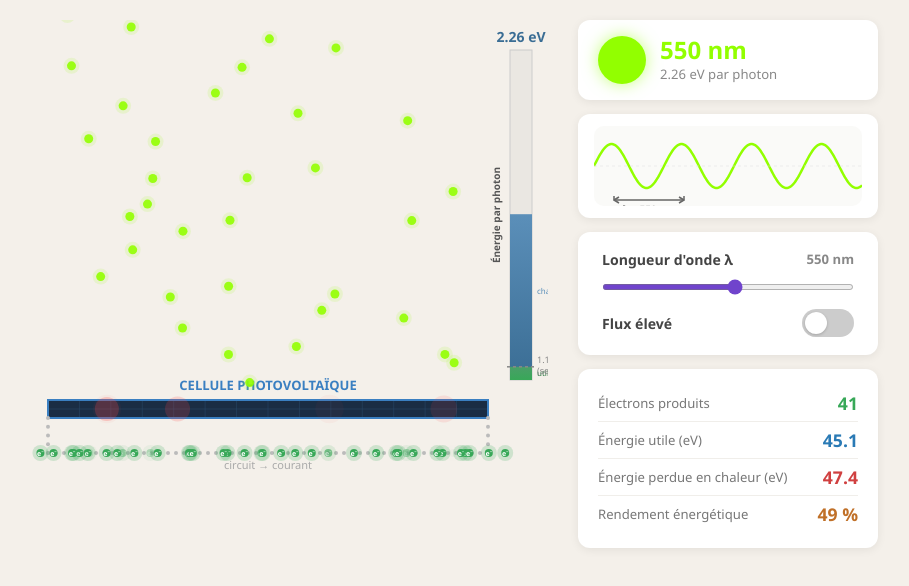
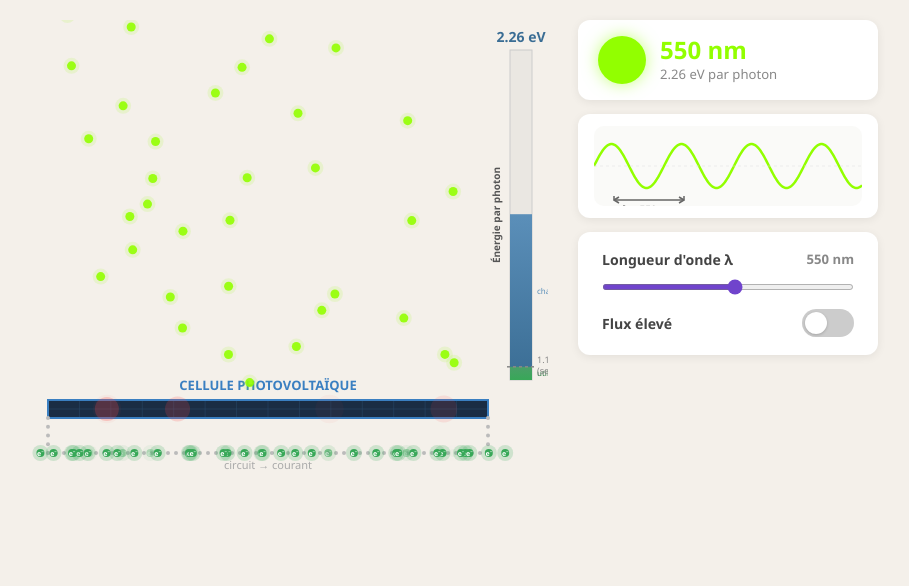
Before and after one commit to Dotcom8/ES2, a plain HTML site: page index.html in a window 1280 px wide. Shown: the whole page, without its empty margins (207-1116 px from the left). Drawn offline with Linux system fonts and the light colour scheme.

Commit message:
Remove result box and update related logic
Removed unused result box and related calculations.

```diff
--- a/index.html
+++ b/index.html
@@ -74,17 +74,6 @@
     box-shadow: 0 2px 10px rgba(0,0,0,0.07); width: 300px;
     display: flex; flex-direction: column; align-items: center;
   }
-  .result-box {
-    background: #fff; border-radius: 12px; padding: 16px 20px;
-    box-shadow: 0 2px 10px rgba(0,0,0,0.07); width: 300px;
-  }
-  .result-row {
-    display: flex; justify-content: space-between; align-items: center;
-    padding: 6px 0; border-bottom: 1px solid #f0eeea;
-  }
-  .result-row:last-child { border-bottom: none; }
-  .result-label { font-size: 0.82rem; color: #777; }
-  .result-val { font-size: 1.1rem; font-weight: 700; }
 </style>
 </head>
 <body>
@@ -115,45 +104,10 @@
         <button class="toggle-btn" id="toggleFlux"></button>
       </div>
     </div>
-
-    <div class="result-box">
-      <div class="result-row">
-        <span class="result-label">Électrons produits</span>
-        <span class="result-val" id="rElectrons" style="color:#38a858;">0</span>
-      </div>
-      <div class="result-row">
-        <span class="result-label">Énergie utile (eV)</span>
-        <span class="result-val" id="rUtile" style="color:#2a7ab5;">0</span>
-      </div>
-      <div class="result-row">
-        <span class="result-label">Énergie perdue en chaleur (eV)</span>
-        <span class="result-val" id="rChaleur" style="color:#d04040;">0</span>
-      </div>
-      <div class="result-row">
-        <span class="result-label">Rendement énergétique</span>
-        <span class="result-val" id="rRendement" style="color:#c07028;">—</span>
-      </div>
-    </div>
   </div>
 </div>
 
 <script>
-/*
-  PHYSIQUE CORRECTE :
-  ─────────────────
-  Tous les photons visibles (380-700 nm) ont une énergie > 1.1 eV
-  (le seuil du silicium). Donc chaque photon visible qui touche la
-  cellule libère EXACTEMENT 1 électron. Pas plus.
-
-  La différence : l'énergie au-dessus de 1.1 eV est PERDUE en chaleur.
-  → Un photon violet (3.1 eV) produit 1 électron + 2.0 eV de chaleur
-  → Un photon rouge  (1.8 eV) produit 1 électron + 0.7 eV de chaleur
-
-  Donc à nombre de photons ÉGAL, le courant est le MÊME.
-  Mais le rendement énergétique est MEILLEUR pour le rouge.
-  Et le violet chauffe plus le panneau (ce qui le rend moins efficace).
-*/
-
 function setupCanvas(canvas, w, h) {
   const dpr = window.devicePixelRatio || 1;
   canvas.width = w * dpr;
@@ -197,7 +151,6 @@ function rgb(c,a) { return a!==undefined ? `rgba(${c.r},${c.g},${c.b},${a})` : `
 let lambda = 550, highFlux = false;
 let photons = [], electrons = [], flashes = [];
 let spawnAcc = 0;
-let totalElectrons = 0, totalUtile = 0, totalChaleur = 0, totalEnergyIn = 0;
 
 const sliderL = document.getElementById('sliderLambda');
 const toggleBtn = document.getElementById('toggleFlux');
@@ -210,8 +163,6 @@ sliderL.addEventListener('input', () => {
 toggleBtn.addEventListener('click', () => {
   highFlux = !highFlux;
   toggleBtn.classList.toggle('on', highFlux);
-  // Reset stats when toggling to see fair comparison
-  totalElectrons = 0; totalUtile = 0; totalChaleur = 0; totalEnergyIn = 0;
 });
 
 function updateInfo() {
@@ -222,16 +173,6 @@ function updateInfo() {
   document.getElementById('lambdaText').style.color = rgb(col);
   document.getElementById('colorCircle').style.background = rgb(col);
   document.getElementById('colorCircle').style.boxShadow = `0 0 16px ${rgb(col,0.5)}`;
-  // Reset stats on lambda change for clean comparison
-  totalElectrons = 0; totalUtile = 0; totalChaleur = 0; totalEnergyIn = 0;
-}
-
-function updateResults() {
-  document.getElementById('rElectrons').textContent = totalElectrons;
-  document.getElementById('rUtile').textContent = totalUtile.toFixed(1);
-  document.getElementById('rChaleur').textContent = totalChaleur.toFixed(1);
-  const rend = totalEnergyIn > 0 ? Math.round((totalUtile / totalEnergyIn) * 100) : 0;
-  document.getElementById('rRendement').textContent = rend + ' %';
 }
 
 function drawWave() {
@@ -240,12 +181,10 @@ function drawWave() {
   ctxW.fillRect(0, 0, WW, WH);
   const col = wavelengthToRGB(lambda);
   const midY = WH / 2, amp = 22;
-  const minP = 36, maxP = 100;
   const t = (lambda - 380) / (700 - 380);
-  const period = minP + t * (maxP - minP);
+  const period = 36 + t * 64;
 
-  ctxW.strokeStyle = rgb(col);
-  ctxW.lineWidth = 2.5;
+  ctxW.strokeStyle = rgb(col); ctxW.lineWidth = 2.5;
   ctxW.beginPath();
   for (let x = 0; x <= WW; x++) {
     const y = midY - amp * Math.sin((x / period) * Math.PI * 2);
@@ -259,16 +198,13 @@ function drawWave() {
     ctxW.strokeStyle = '#666'; ctxW.lineWidth = 1.5;
     ctxW.beginPath();
     ctxW.moveTo(bs, bY-4); ctxW.lineTo(bs, bY);
-    ctxW.lineTo(be, bY); ctxW.lineTo(be, bY-4);
-    ctxW.stroke();
+    ctxW.lineTo(be, bY); ctxW.lineTo(be, bY-4); ctxW.stroke();
     ctxW.beginPath();
     ctxW.moveTo(bs, bY); ctxW.lineTo(bs+5, bY-3);
-    ctxW.moveTo(bs, bY); ctxW.lineTo(bs+5, bY+3);
-    ctxW.stroke();
+    ctxW.moveTo(bs, bY); ctxW.lineTo(bs+5, bY+3); ctxW.stroke();
     ctxW.beginPath();
     ctxW.moveTo(be, bY); ctxW.lineTo(be-5, bY-3);
-    ctxW.moveTo(be, bY); ctxW.lineTo(be-5, bY+3);
-    ctxW.stroke();
+    ctxW.moveTo(be, bY); ctxW.lineTo(be-5, bY+3); ctxW.stroke();
     ctxW.fillStyle = '#666';
     ctxW.font = 'bold 10px Segoe UI, Arial, sans-serif';
     ctxW.textAlign = 'center';
@@ -293,7 +229,6 @@ function spawnPhoton() {
 }
 
 function tick() {
-  // Low flux baseline, high flux = that baseline amount
   const rate = highFlux ? 0.7 : 0.25;
   spawnAcc += rate;
   while (spawnAcc >= 1) { spawnPhoton(); spawnAcc -= 1; }
@@ -303,14 +238,8 @@ function tick() {
     p.x += p.vx; p.y += p.vy;
     if (p.y >= PANEL_Y && p.y <= PANEL_Y+PANEL_H && p.x >= PANEL_X0 && p.x <= PANEL_X1) {
       p.alive = false;
-      // Every visible photon produces exactly 1 electron
-      totalElectrons++;
-      totalUtile += BAND_GAP;
+      electrons.push({ x: p.x, y: WIRE_Y, vx: 1.8+Math.random()*1.2, life: 160, maxLife: 160 });
       const chaleur = p.energy - BAND_GAP;
-      totalChaleur += chaleur;
-      totalEnergyIn += p.energy;
-
-      electrons.push({ x: p.x, y: WIRE_Y, vx: 1.8+Math.random()*1.2, life: 160, maxLife: 160 });
       const heatRatio = Math.min(1, chaleur / 2.2);
       if (heatRatio > 0.05) {
         flashes.push({
@@ -361,7 +290,7 @@ function drawMain() {
   ctx.textAlign = 'center';
   ctx.fillText('CELLULE PHOTOVOLTAÏQUE', PANEL_MX, PANEL_Y - 10);
 
-  // Circuit dots
+  // Circuit
   dotLine(ctx, PANEL_X0, PANEL_Y+PANEL_H, PANEL_X0, WIRE_Y, '#bbb', 8);
   dotLine(ctx, PANEL_X0, WIRE_Y, PANEL_X1, WIRE_Y, '#bbb', 8);
   dotLine(ctx, PANEL_X1, WIRE_Y, PANEL_X1, PANEL_Y+PANEL_H, '#bbb', 8);
@@ -375,8 +304,7 @@ function drawMain() {
     ctx.globalAlpha = t * 0.55 * f.intensity;
     ctx.beginPath();
     ctx.arc(f.x, f.y, f.size*(1.3-t*0.3), 0, Math.PI*2);
-    ctx.fillStyle = '#ff4444';
-    ctx.fill();
+    ctx.fillStyle = '#ff4444'; ctx.fill();
     ctx.globalAlpha = 1;
   }
 
@@ -403,7 +331,7 @@ function drawMain() {
     ctx.globalAlpha = 1;
   }
 
-  // ── Energy per photon bar ──
+  // Energy bar
   const E = lambdaToEnergy(lambda);
   const barX = PANEL_X1 + 22, eBarTop = 30, eBarH = PANEL_Y - 50, eBarW = 22;
 
@@ -416,14 +344,12 @@ function drawMain() {
   const eFrac = Math.max(0, Math.min(1, (E - eMin) / (eMax - eMin)));
   const fillH = eFrac * eBarH;
 
-  // Solid calm color instead of RGB
   const eGrd = ctx.createLinearGradient(barX, eBarTop+eBarH-fillH, barX, eBarTop+eBarH);
   eGrd.addColorStop(0, '#5b8fb9');
   eGrd.addColorStop(1, '#3a6d94');
   ctx.fillStyle = eGrd;
   ctx.fillRect(barX, eBarTop+eBarH-fillH, eBarW, fillH);
 
-  // Useful part (1.1 eV) in green
   const usefulFrac = Math.max(0, Math.min(1, (BAND_GAP - eMin) / (eMax - eMin)));
   const usefulH = usefulFrac * eBarH;
   const usefulGrd = ctx.createLinearGradient(barX, eBarTop+eBarH-usefulH, barX, eBarTop+eBarH);
@@ -432,25 +358,19 @@ function drawMain() {
   ctx.fillStyle = usefulGrd;
   ctx.fillRect(barX, eBarTop+eBarH-usefulH, eBarW, usefulH);
 
-  // Heat part label (above useful)
   if (E > BAND_GAP + 0.2) {
     const heatTop = eBarTop + eBarH - fillH;
     const heatBottom = eBarTop + eBarH - usefulH;
-    const heatMid = (heatTop + heatBottom) / 2;
     ctx.fillStyle = '#5b8fb9';
     ctx.font = '8px Segoe UI, Arial, sans-serif';
     ctx.textAlign = 'left';
-    ctx.fillText('chaleur', barX + eBarW + 5, heatMid + 3);
+    ctx.fillText('chaleur', barX + eBarW + 5, (heatTop+heatBottom)/2 + 3);
   }
-
-  // Useful label
-  const usefulMid = eBarTop + eBarH - usefulH / 2;
   ctx.fillStyle = '#2d7a45';
   ctx.font = '8px Segoe UI, Arial, sans-serif';
   ctx.textAlign = 'left';
-  ctx.fillText('utile', barX + eBarW + 5, usefulMid + 3);
+  ctx.fillText('utile', barX + eBarW + 5, eBarTop + eBarH - usefulH/2 + 3);
 
-  // Band gap line
   const bgFrac = (BAND_GAP - eMin) / (eMax - eMin);
   const bgLY = eBarTop + eBarH - bgFrac * eBarH;
   ctx.strokeStyle = '#888'; ctx.lineWidth = 1.5;
@@ -463,13 +383,11 @@ function drawMain() {
   ctx.fillText('1.1 eV', barX + eBarW + 5, bgLY - 4);
   ctx.fillText('(seuil)', barX + eBarW + 5, bgLY + 7);
 
-  // Value on top
   ctx.fillStyle = '#3a6d94';
   ctx.font = 'bold 14px Segoe UI, Arial, sans-serif';
   ctx.textAlign = 'center';
   ctx.fillText(E.toFixed(2) + ' eV', barX + eBarW/2, eBarTop - 8);
 
-  // Title
   ctx.fillStyle = '#555';
   ctx.font = 'bold 10px Segoe UI, Arial, sans-serif';
   ctx.save();
@@ -484,7 +402,6 @@ function frame() {
   tick();
   drawMain();
   drawWave();
-  updateResults();
   requestAnimationFrame(frame);
 }
 
```
